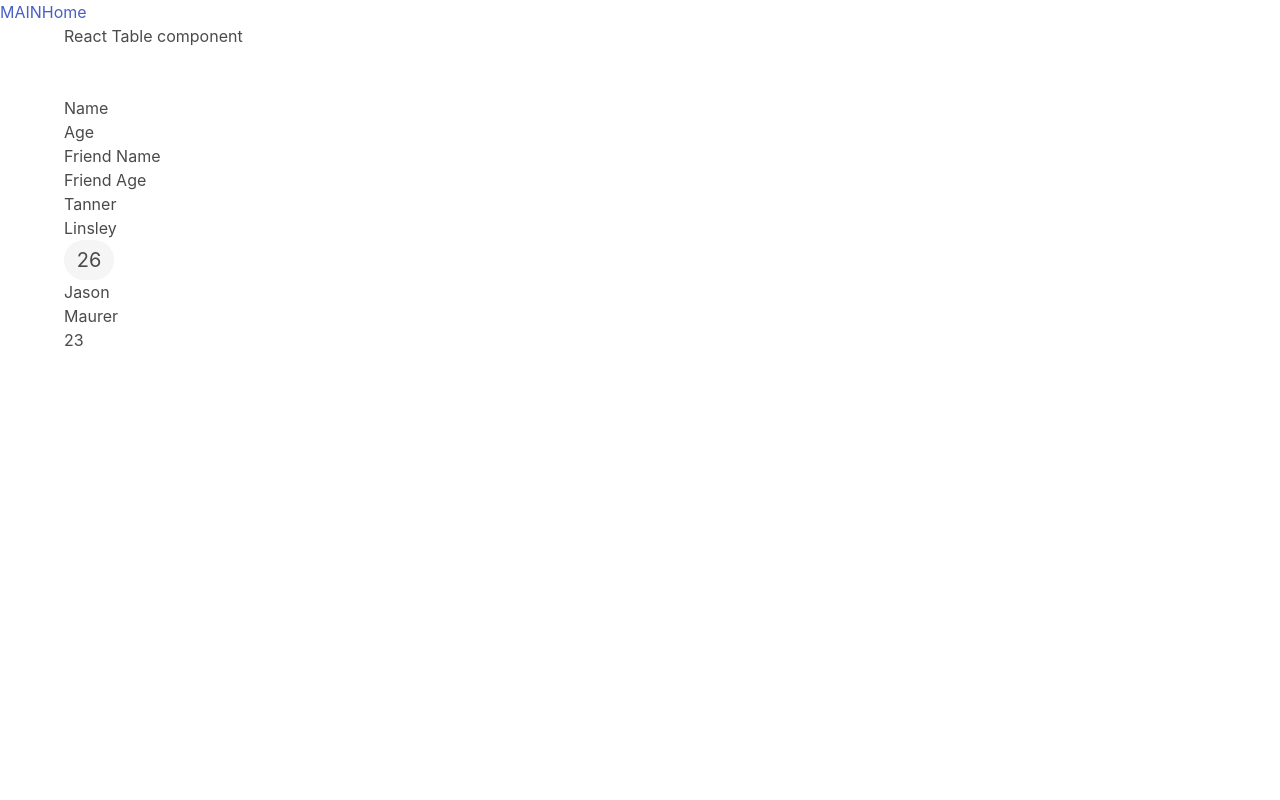
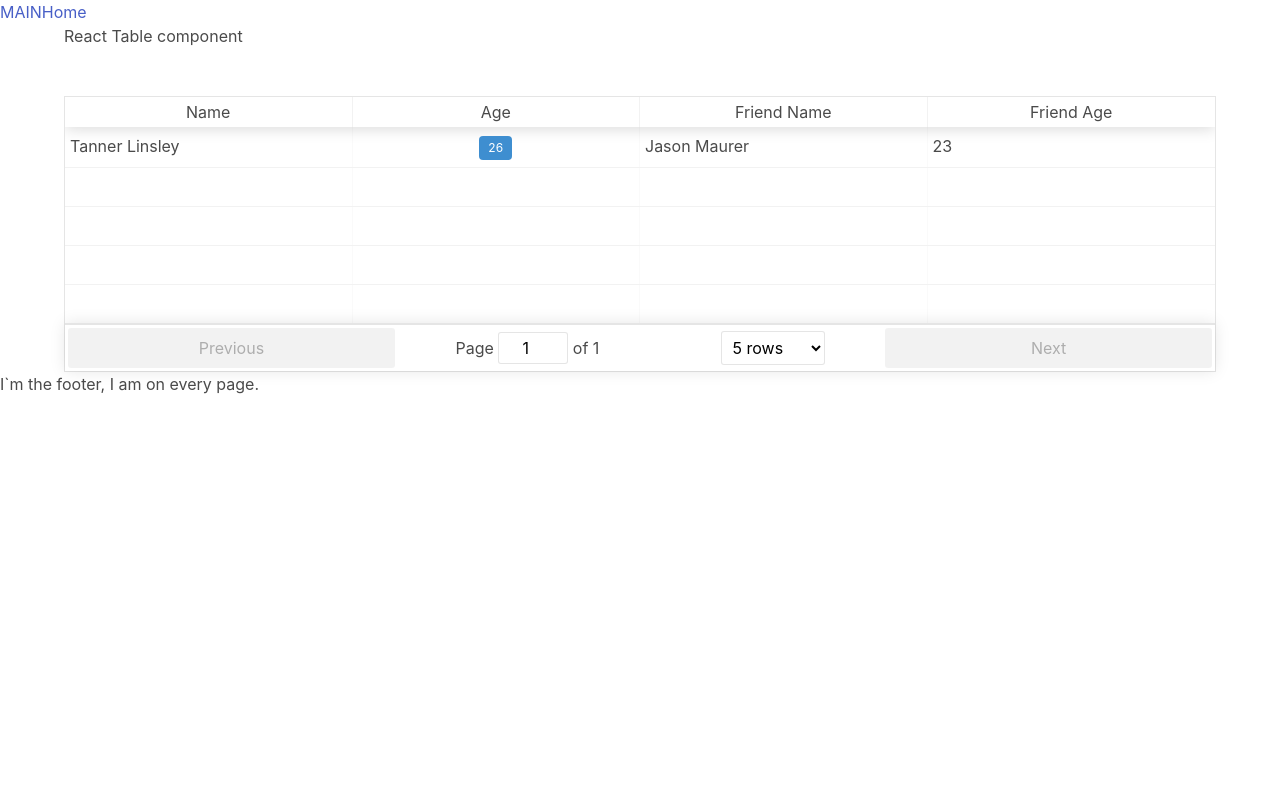
Before and after one commit to Alaev/react-ui, a React (Create React App) app: page / in a window 1280 px wide. Shown: the top 800 px of the page. Built offline with nearby package versions, Linux system fonts and the light colour scheme.

Commit message:
added styles

```diff
--- a/src/views/components/TableV2/index.js
+++ b/src/views/components/TableV2/index.js
@@ -2,6 +2,7 @@
 // https://github.com/react-tools/react-table
 import React, { Component } from 'react';
 import ReactTable from 'react-table';
+import "react-table/react-table.css";
 
 export default class TableV2 extends Component {
   render() {
@@ -24,7 +25,9 @@ export default class TableV2 extends Component {
       {
         Header: 'Age',
         accessor: 'age',
-        Cell: props => <span className="number">{props.value}</span>,
+        Cell: props => (<div className="has-text-centered">
+          <span className="tag is-round is-info" >{props.value}</span>
+        </div>),
       },
       {
         id: 'friendName',
@@ -37,6 +40,6 @@ export default class TableV2 extends Component {
       },
     ];
 
-    return <ReactTable data={data} columns={columns} />;
+    return <ReactTable data={data} columns={columns} defaultPageSize={5} />;
   }
 }
```
